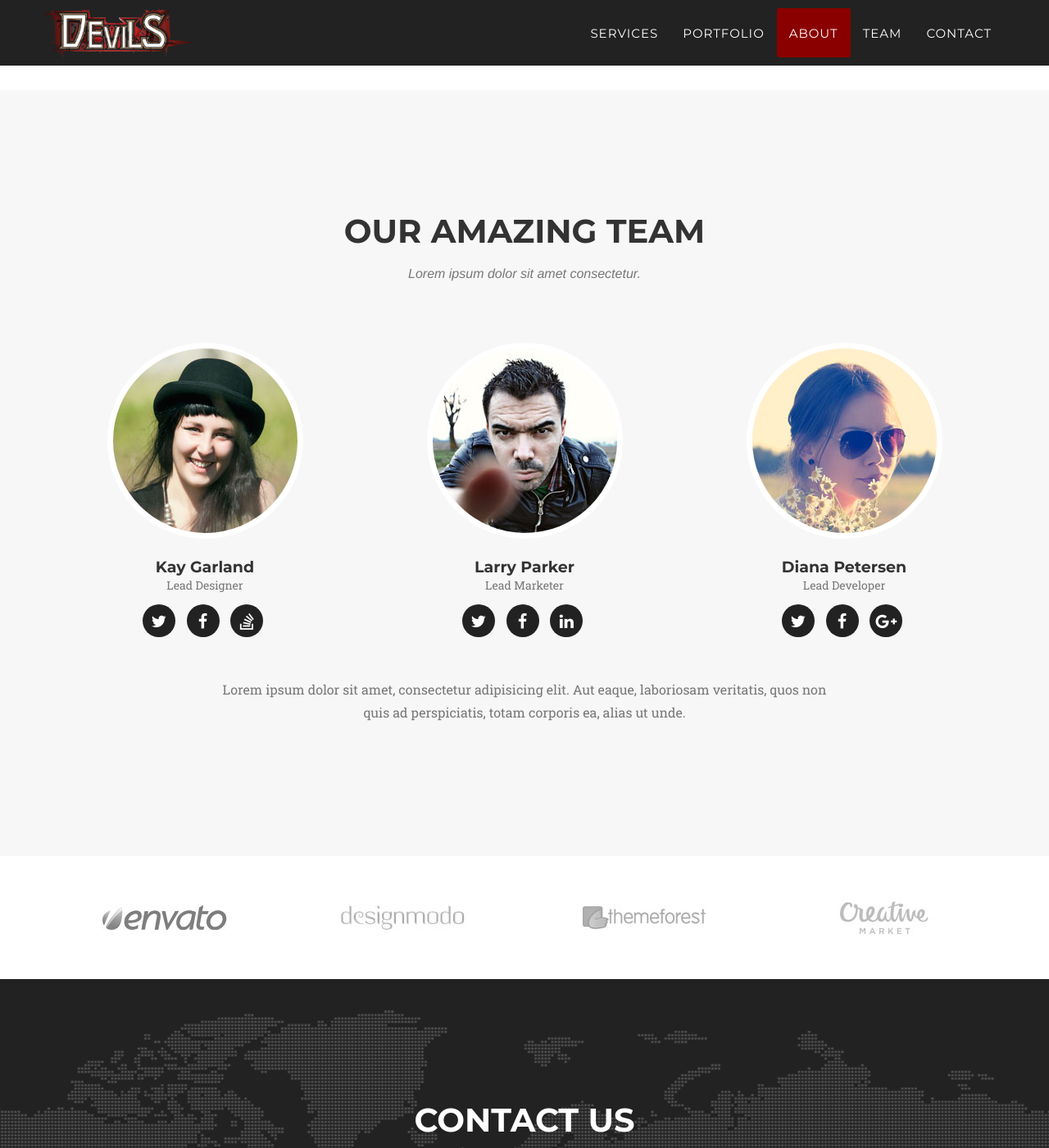
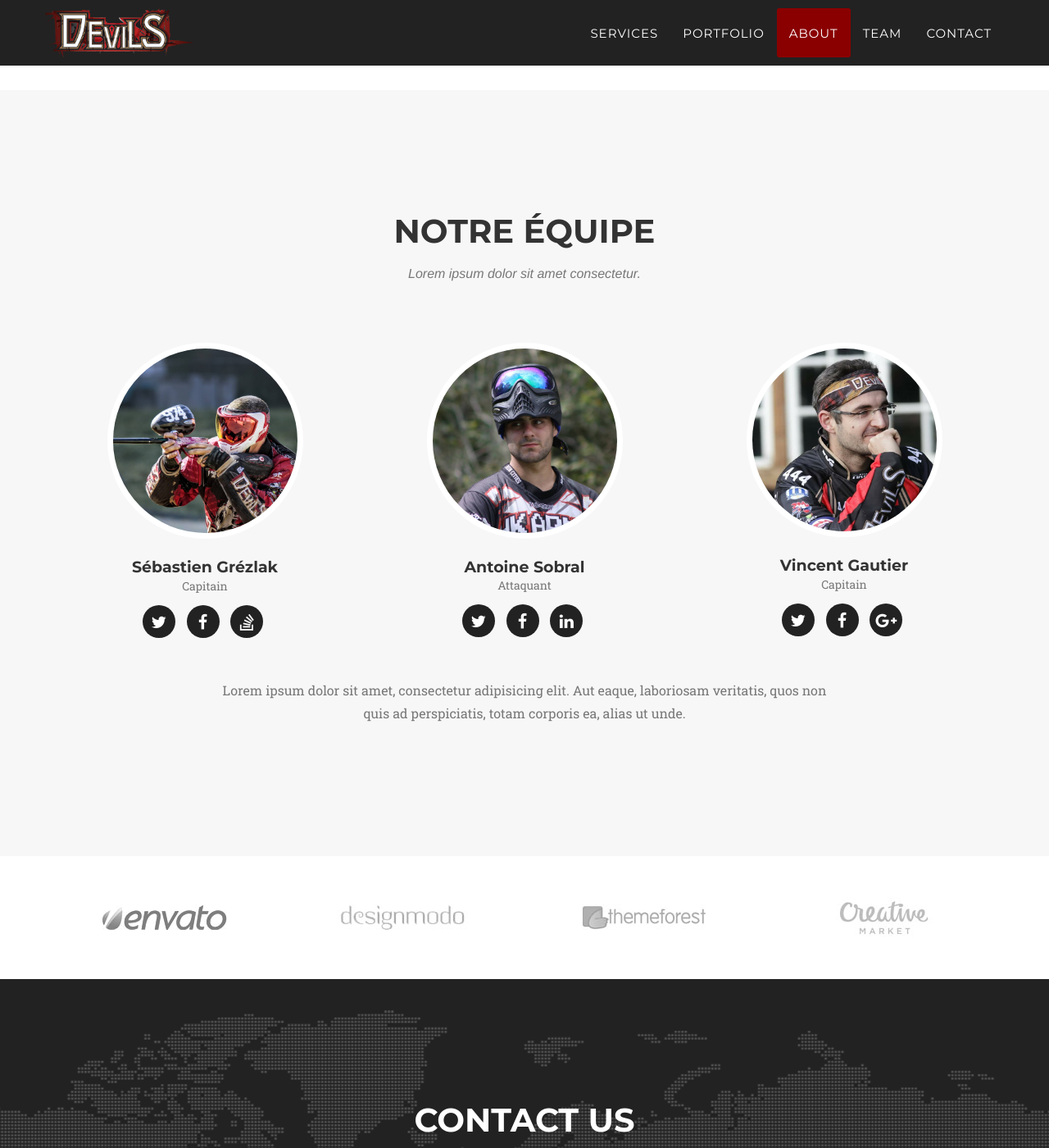
Before and after one commit to tmerlier/team-devils, a Jekyll site: the page built from index.html, in a window 1280 px wide and 1400 px high, scrolled down 4455 px. Shown: the whole window at 82% size. Built offline with Jekyll 4.4.1, drawn with Linux system fonts in a browser that asks for light colours; some web fonts are replaced.

Commit message:
Add team members

```diff
--- a/_config.yml
+++ b/_config.yml
@@ -9,9 +9,9 @@
 
 # Team names, titles and social links
 people:
-- name: Kay Garland
+- name: Sébastien Grézlak
   pic: 1
-  position: Lead Designer
+  position: Capitain
   social:
     - title: twitter
       url: #
@@ -20,9 +20,9 @@
     - title: stack-overflow
       url: #
 
-- name: Larry Parker
+- name: Antoine Sobral
   pic: 2
-  position: Lead Marketer
+  position: Attaquant
   social:
     - title: twitter
       url: #
@@ -31,9 +31,9 @@
     - title: linkedin
       url: #
 
-- name: Diana Petersen
+- name: Vincent Gautier
   pic: 3
-  position: Lead Developer
+  position: Capitain
   social:
     - title: twitter
       url: #
--- a/_includes/css/agency.css
+++ b/_includes/css/agency.css
@@ -647,6 +647,7 @@
 .team-member img {
     margin: 0 auto;
     border: 7px solid #fff;
+    max-width: 239px;
 }
 
 .team-member h4 {
--- a/_includes/team.html
+++ b/_includes/team.html
@@ -3,7 +3,7 @@
         <div class="container">
             <div class="row">
                 <div class="col-lg-12 text-center">
-                    <h2 class="section-heading">Our Amazing Team</h2>
+                    <h2 class="section-heading">Notre équipe</h2>
                     <h3 class="section-subheading text-muted">Lorem ipsum dolor sit amet consectetur.</h3>
                 </div>
             </div>
```
Also changed, not shown: img/team/1.jpg, img/team/2.jpg, img/team/3.jpg.
